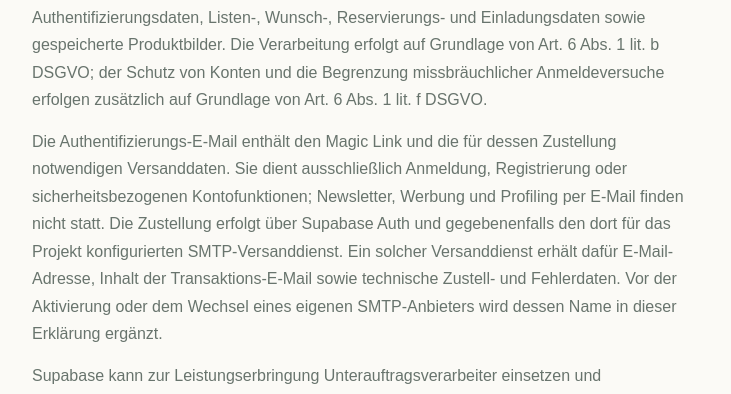
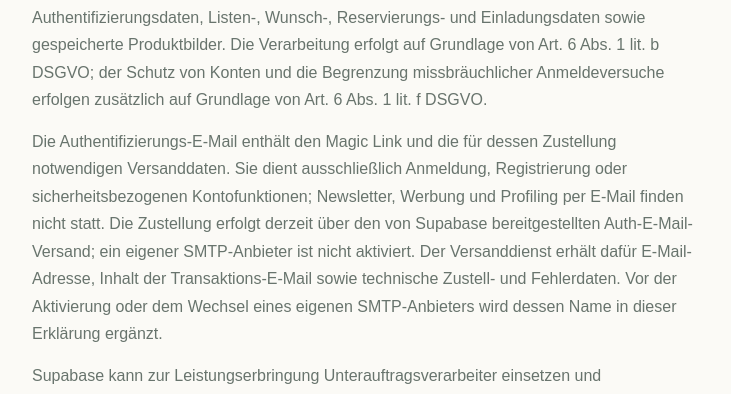
Before and after one commit to lorizdigital/Wunschseite-Baby, a Next.js app: page /datenschutz in a window 1280 px wide. Shown: the part 2042-2436 px from the top of the page, without its empty margins (274-1005 px from the left). Built offline with nearby package versions, Linux system fonts and the light colour scheme.

Commit message:
Clarify Supabase email delivery in privacy policy

```diff
--- a/src/app/datenschutz/page.tsx
+++ b/src/app/datenschutz/page.tsx
@@ -44,7 +44,7 @@ export default function PrivacyPage() {
         <h2>4. Elternkonto, Registrierung und Anmeldung per E-Mail</h2>
         <p>Für die Erstellung und Verwaltung eigener Wunschlisten ist ein Elternkonto erforderlich. Bei der Registrierung oder Anmeldung verarbeiten wir die eingegebene E-Mail-Adresse, eine technische Benutzerkennung, Zeitpunkte der Anmeldung und den Status der E-Mail-Bestätigung. In Ihrem Profil kann zusätzlich ein Anzeigename hinterlegt werden. Es gibt in der Anwendung keine Passwort-Anmeldung: Der Zugang erfolgt über einen zeitlich begrenzten, einmalig verwendbaren Magic Link, der an die angegebene E-Mail-Adresse gesendet wird.</p>
         <p>Für Authentifizierung, Datenbank und Dateispeicher setzen wir Supabase, Inc. als Auftragsverarbeiter ein. Das Produktivprojekt befindet sich in der Region <strong>EU North (Stockholm, Schweden)</strong>. Supabase verarbeitet für uns insbesondere Konto- und Authentifizierungsdaten, Listen-, Wunsch-, Reservierungs- und Einladungsdaten sowie gespeicherte Produktbilder. Die Verarbeitung erfolgt auf Grundlage von Art. 6 Abs. 1 lit. b DSGVO; der Schutz von Konten und die Begrenzung missbräuchlicher Anmeldeversuche erfolgen zusätzlich auf Grundlage von Art. 6 Abs. 1 lit. f DSGVO.</p>
-        <p>Die Authentifizierungs-E-Mail enthält den Magic Link und die für dessen Zustellung notwendigen Versanddaten. Sie dient ausschließlich Anmeldung, Registrierung oder sicherheitsbezogenen Kontofunktionen; Newsletter, Werbung und Profiling per E-Mail finden nicht statt. Die Zustellung erfolgt über Supabase Auth und gegebenenfalls den dort für das Projekt konfigurierten SMTP-Versanddienst. Ein solcher Versanddienst erhält dafür E-Mail-Adresse, Inhalt der Transaktions-E-Mail sowie technische Zustell- und Fehlerdaten. Vor der Aktivierung oder dem Wechsel eines eigenen SMTP-Anbieters wird dessen Name in dieser Erklärung ergänzt.</p>
+        <p>Die Authentifizierungs-E-Mail enthält den Magic Link und die für dessen Zustellung notwendigen Versanddaten. Sie dient ausschließlich Anmeldung, Registrierung oder sicherheitsbezogenen Kontofunktionen; Newsletter, Werbung und Profiling per E-Mail finden nicht statt. Die Zustellung erfolgt derzeit über den von Supabase bereitgestellten Auth-E-Mail-Versand; ein eigener SMTP-Anbieter ist nicht aktiviert. Der Versanddienst erhält dafür E-Mail-Adresse, Inhalt der Transaktions-E-Mail sowie technische Zustell- und Fehlerdaten. Vor der Aktivierung oder dem Wechsel eines eigenen SMTP-Anbieters wird dessen Name in dieser Erklärung ergänzt.</p>
         <p>Supabase kann zur Leistungserbringung Unterauftragsverarbeiter einsetzen und Datenzugriffe außerhalb des EWR nicht vollständig ausschließen. Für erforderliche Drittlandübermittlungen sieht das mit Supabase vereinbarte <a href="https://supabase.com/legal/customer-resources/data-processing-addendum" target="_blank" rel="noreferrer">Data Processing Addendum</a> die EU-Standardvertragsklauseln vor. Details zu den von Supabase verarbeiteten Daten- und Empfängerkategorien ergeben sich außerdem aus dessen <a href="https://supabase.com/legal/subprocessors" target="_blank" rel="noreferrer">Liste der Unterauftragsverarbeiter</a>.</p>
       </section>
 
@@ -82,7 +82,7 @@ export default function PrivacyPage() {
 
       <section>
         <h2>10. Empfänger und Datenübermittlungen</h2>
-        <p>Empfänger personenbezogener Daten sind nur diejenigen Stellen, die sie zur Erbringung und Absicherung des Dienstes benötigen: Cloudflare für Hosting und Sicherheitsinfrastruktur, Supabase für Authentifizierung, Datenbank und Dateispeicher sowie gegebenenfalls der in Supabase konfigurierte Transaktions-E-Mail-Dienst. Bei einer von Ihnen veranlassten Produktabfrage oder beim Aufruf externer Produktlinks treten zusätzlich die jeweils ausgewählten Händler beziehungsweise Bildanbieter als eigenständig Verantwortliche hinzu.</p>
+        <p>Empfänger personenbezogener Daten sind nur diejenigen Stellen, die sie zur Erbringung und Absicherung des Dienstes benötigen: Cloudflare für Hosting und Sicherheitsinfrastruktur sowie Supabase für Authentifizierung einschließlich Auth-E-Mail-Versand, Datenbank und Dateispeicher. Bei einer von Ihnen veranlassten Produktabfrage oder beim Aufruf externer Produktlinks treten zusätzlich die jeweils ausgewählten Händler beziehungsweise Bildanbieter als eigenständig Verantwortliche hinzu.</p>
         <p>Mit Cloudflare und Supabase werden Auftragsverarbeitungsvereinbarungen eingesetzt. Soweit ein Empfänger Daten außerhalb des EWR verarbeitet, erfolgt dies nur unter den Voraussetzungen der Art. 44 ff. DSGVO, insbesondere auf Grundlage eines Angemessenheitsbeschlusses oder der EU-Standardvertragsklauseln mit ergänzenden Schutzmaßnahmen. Wir verkaufen keine personenbezogenen Daten und setzen keine Datenbroker ein.</p>
       </section>
 
```
